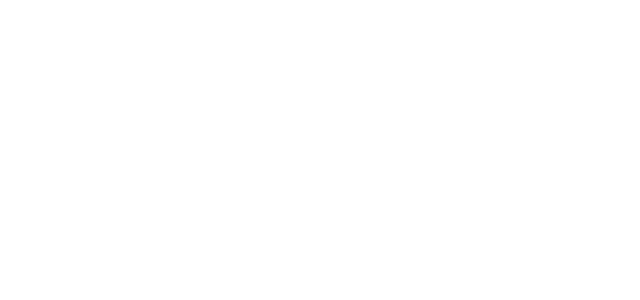
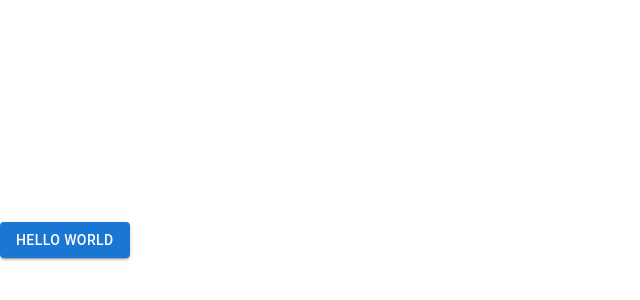
Before and after one commit to Asef00/final-countdown, a React (Vite) app: page / in a window 1280 px wide. Shown: the part 160-460 px from the top of the page, without its empty margins (0-640 px from the left). Built offline with nearby package versions, Linux system fonts and the light colour scheme.

Commit message:
remove boilerplate code, first usage of material UI

```diff
--- a/src/App.tsx
+++ b/src/App.tsx
@@ -1,12 +1,10 @@
-import { useState } from 'react'
 import './App.css'
+import { Button } from '@mui/material'
 
 function App() {
-  const [count, setCount] = useState(0)
-
   return (
     <>
-
+      <Button variant='contained'>Hello World</Button>
     </>
   )
 }
```
